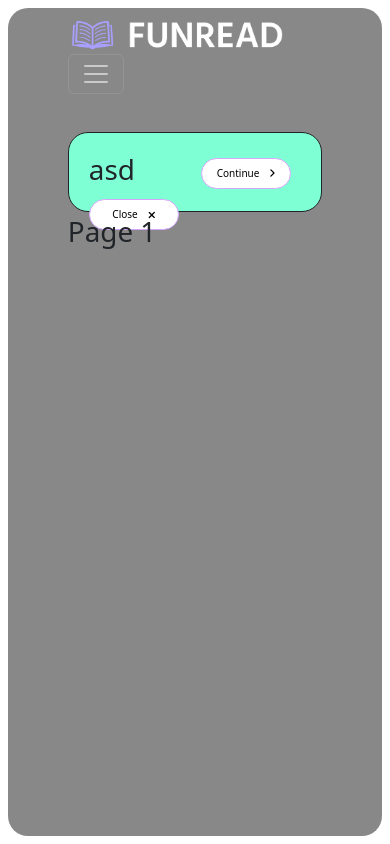
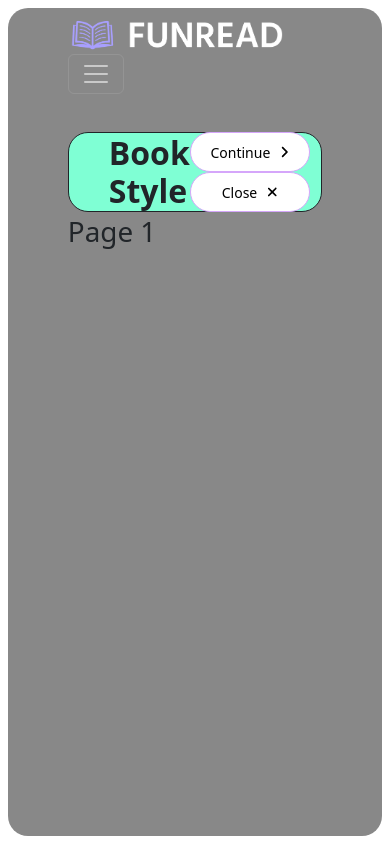
Before and after one commit to Funread/funread, a React (Create React App) app in the folder frontend/: page /wizard in a window 390 px wide. Built offline with nearby package versions, Linux system fonts and the light colour scheme.

Commit message:
FR-138: Responsive Wizard

```diff
--- a/frontend/src/Components/CreateBookPage2/CreateBookPage2.css
+++ b/frontend/src/Components/CreateBookPage2/CreateBookPage2.css
@@ -49,3 +49,17 @@
   -webkit-box-shadow: inset 0 0 6px rgba(0, 0, 0, 0.3);
   box-shadow: inset 0 0 6px rgba(0, 0, 0, 0.3);
 }
+
+@media (max-width: 1400px) {
+  .create-book-page2-information-image {
+    height: 250px;
+    width: 50%;
+  }
+}
+
+@media (max-width: 992px) {
+  .create-book-page2-information-image {
+    height: 250px;
+    width: 100%;
+  }
+}
--- a/frontend/src/Components/Shared/Wizard/Wizard.css
+++ b/frontend/src/Components/Shared/Wizard/Wizard.css
@@ -9,6 +9,14 @@
   margin: 0 60px 0 60px;
 }
 
+.wizard-title {
+  margin-bottom: 0;
+  padding-bottom: 0;
+  line-height: 120%;
+  font-size: 32px;
+  font-weight: bold;
+}
+
 .wizard-bg {
   height: 90%;
   background-color: transparent;
@@ -18,40 +26,36 @@
 }
 
 .btn-left {
+  height: 40px;
   margin-right: 10px;
-  border-radius: 18px;
+  border-radius: 20px;
   padding: 7px;
-  margin-top: 5px;
-  margin-bottom: 5px;
-  width: 90px;
+  width: 120px;
   border: 1px solid;
-  font-size: 10px;
+  font-size: 14px !important;
   background-color: white;
   border-color: #d5a6fa;
 }
 
 .btn-right {
+  height: 40px;
   margin-right: 10px;
-  border-radius: 18px;
+  border-radius: 20px;
   padding: 7px;
-  margin-top: 5px;
-  margin-bottom: 5px;
-  width: 90px;
+  width: 120px;
   border: 1px solid;
-  font-size: 10px;
+  font-size: 14px !important;
   background-color: white;
   border-color: #d5a6fa;
 }
 
 .btn-close {
+  height: 40px;
   margin-right: 10px;
   border-radius: 20px;
-  padding: 7px;
-  margin-top: 5px;
-  margin-bottom: 5px;
-  width: 900px;
+  width: 120px;
   border: 1px solid;
-  font-size: 10px;
+  font-size: 14px !important;
   background-color: white;
   border-color: #d5a6fa;
 }
@@ -60,10 +64,12 @@
   max-height: 80px;
   border: 1px solid;
   width: 100%;
-  padding: 20px;
+  padding: 20px 30px 20px 40px;
   min-width: 195px;
   background-color: aquamarine;
   border-radius: 20px;
+  align-items: center;
+  justify-content: space-between;
 }
 
 .btn-left:hover {
--- a/frontend/src/Components/Shared/Wizard/Wizard.jsx
+++ b/frontend/src/Components/Shared/Wizard/Wizard.jsx
@@ -20,20 +20,23 @@ const ContainerWz = ({ children }) => {
   const pages = React.Children.toArray(children);
   const currentPage = pages[activePage];
   const [toast, setToast] = useState("");
+  const [wizardTitle, setWizardTitle] = useState("Book Style");
   const navigate = useNavigate();
 
   const BtnBackClick = () => {
-    setActivePage((index) => index - 1);
+    setActivePage((index) => 0);
+    setWizardTitle("Book Style");
   };
 
   const BtnContinueClick = () => {
-    setActivePage((index) => index + 1);
+    setActivePage((index) => 2);
+    setWizardTitle("Add Book Information");
   };
 
   const BtnCloseClick = () => {
     //setModalShow(false);
+    setActivePage((index) => 0);
     navigate("/mylibrary");
-    setActivePage((index) => 0);
   };
 
   const BtnSafeClick = () => {
@@ -68,11 +71,9 @@ const ContainerWz = ({ children }) => {
       </div>
 
       <div className="wizard-body">
-        <div className="d-flex flex-row-reverse bd-highlight buttons-container">
+        <div className="d-flex flex-row bd-highlight buttons-container">
+          <p className="wizard-title">{wizardTitle}</p>
           <Row>
-            <Col>
-              <h1>asd</h1>
-            </Col>
             <Col>
               {activePage > 0 ? (
                 <button
```
